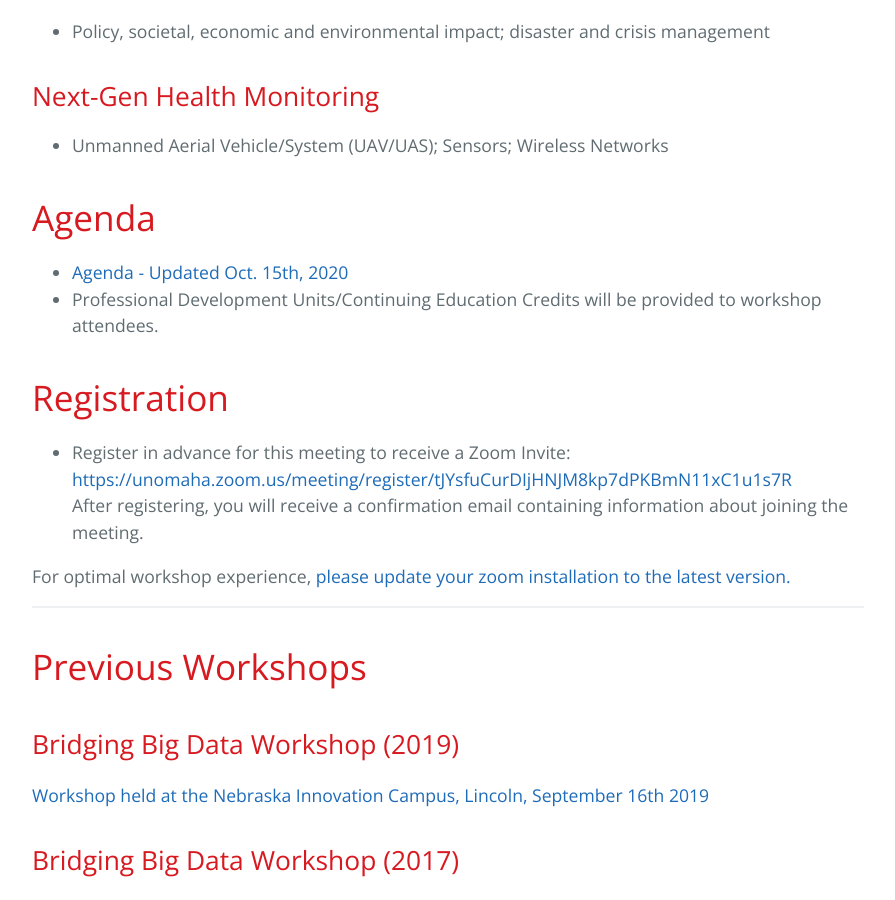
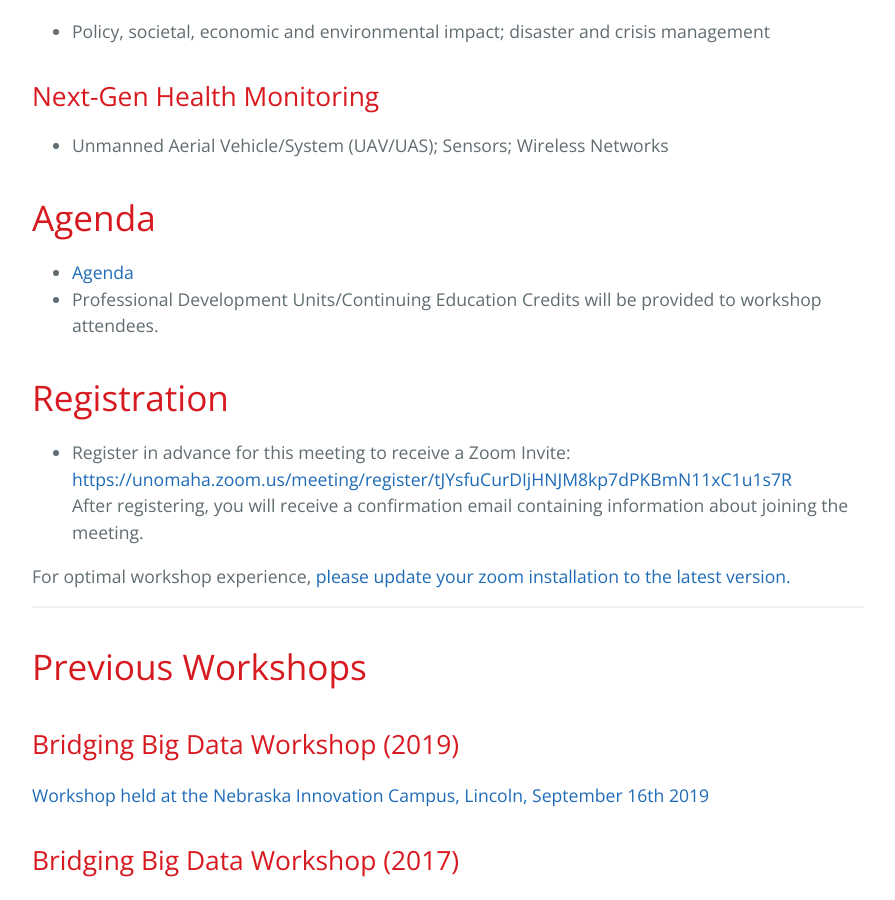
Before and after one commit to BridgingBigData/BridgingBigData.github.io, a Jekyll site: the page built from pages/bbd2020.md, in a window 1280 px wide and 900 px high, scrolled down 2175 px. Shown: the whole window, without its empty margins (192-1087 px from the left). Built offline with Jekyll 4.4.1, drawn with Linux system fonts in a browser that asks for light colours.

Commit message:
agenda update

```diff
--- a/pages/bbd2020.md
+++ b/pages/bbd2020.md
@@ -38,7 +38,7 @@ Professional Development Units/Continuing Education Credits will be provided to
 - Unmanned Aerial Vehicle/System (UAV/UAS); Sensors; Wireless Networks
 
 # Agenda
-- [Agenda - Updated Oct. 15th, 2020](https://bridgingbigdata.github.io/pages/bbd2020agenda.html)
+- [Agenda](https://bridgingbigdata.github.io/pages/bbd2020agenda.html)
 - Professional Development Units/Continuing Education Credits will be provided to workshop attendees.
 
 # Registration
```
Also changed, not shown: pages/bbd2020agenda.md (+0 -1 lines).
